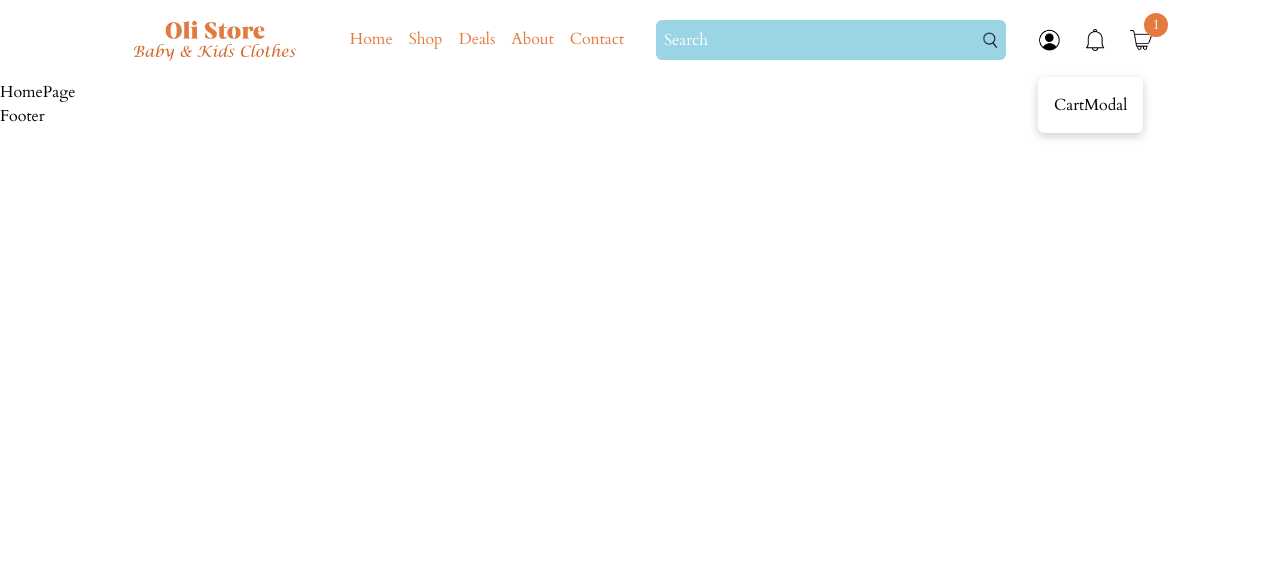
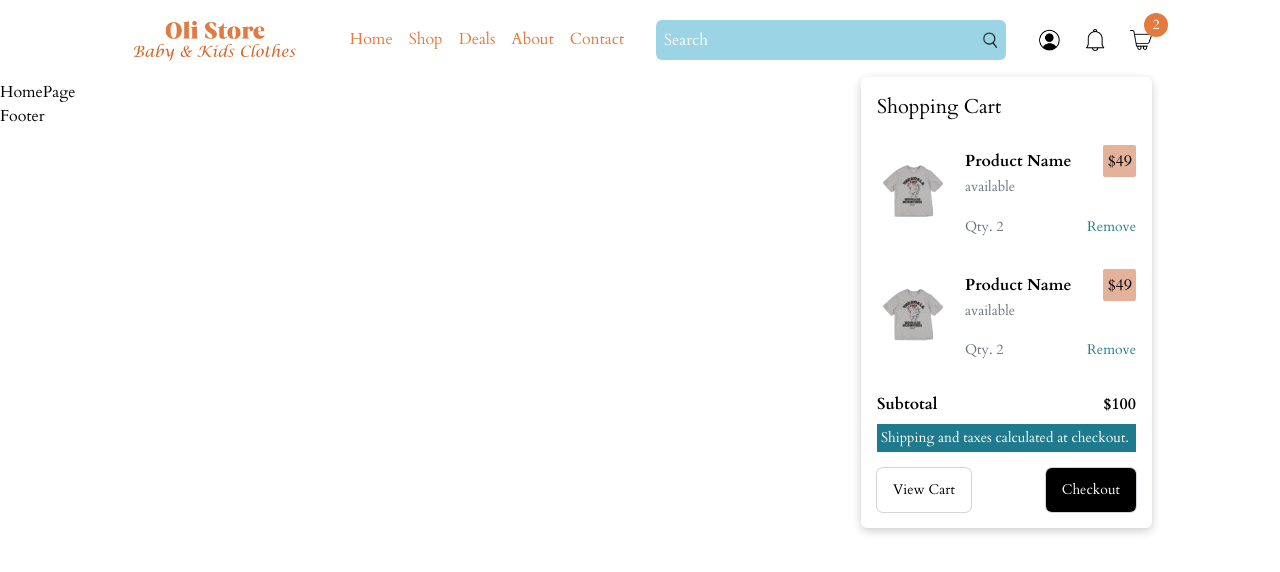
Before and after one commit to jordislpm/ecommerce-clone-template, a Next.js app: page / in a window 1280 px wide. Both pictures are taken after a click on the picture 1141 px from the left and 40 px from the top of the page. Shown: the top 572 px of the page. Built offline with nearby package versions, Linux system fonts and the light colour scheme.

Commit message:
fist version of Header and NavBar is completed

```diff
--- a/src/app/globals.css
+++ b/src/app/globals.css
@@ -10,3 +10,18 @@
     --third-color:#E4B29B;
     --fourth-color: #207A8E;
   }
+
+
+@layer utilities {
+  .hover-underline-main {
+    @apply border-b-2 border-transparent hover:border-main transition-all duration-200;
+  }
+
+   .hover-scale-link {
+    @apply hover:scale-105 transform transition-transform duration-200;
+  }
+
+
+
+
+}
--- a/src/components/layout/Header/NavBar/index.tsx
+++ b/src/components/layout/Header/NavBar/index.tsx
@@ -29,28 +29,28 @@ function NavBar() {
                     </Link>
                     <div className='hidden xl:flex gap-4'>
                         <Link
-                            className='border-b-2 border-transparent hover:border-b-2 hover:border-main text-md text-secundary hover:scale-105 transform transition-transform duration-200'
+                            className='hover-underline-main text-md text-secundary hover-scale-link'
                             href="/"
                         >Home
                         </Link>
                         <Link
-                            className='border-b-2 border-transparent hover:border-b-2 hover:border-main text-md text-secundary hover:scale-105 transform transition-transform duration-200'
+                            className='hover-underline-main text-md text-secundary hover-scale-link'
                             href="/"
                         >Shop
                         </Link>
                         <Link
                             href="/"
-                            className='border-b-2 border-transparent hover:border-b-2 hover:border-main text-md text-secundary hover:scale-105 transform transition-transform duration-200'
+                            className='hover-underline-main text-md text-secundary hover-scale-link'
                         >Deals
                         </Link>
                         <Link
                             href="/"
-                            className='border-b-2 border-transparent hover:border-b-2 hover:border-main text-md text-secundary hover:scale-105 transform transition-transform duration-200'
+                            className='hover-underline-main text-md text-secundary hover-scale-link'
                         >About
                         </Link>
                         <Link
                             href="/"
-                            className='border-b-2 border-transparent hover:border-b-2 hover:border-main text-md text-secundary hover:scale-105 transform transition-transform duration-200'
+                            className='hover-underline-main text-md text-secundary hover-scale-link'
                         >Contact
                         </Link>
                     </div>
--- a/src/components/layout/Header/NavIcons/index.tsx
+++ b/src/components/layout/Header/NavIcons/index.tsx
@@ -25,12 +25,12 @@ function NavIcons() {
         setIsProfileOpen((prev) => !prev)
     }
 
-    const handleCart = ()=>{
-        if (isProfileOpen){
+    const handleCart = () => {
+        if (isProfileOpen) {
             setIsProfileOpen(false)
         }
 
-        setIsCartOpen((prev)=>!prev)
+        setIsCartOpen((prev) => !prev)
     }
 
     return (
@@ -45,8 +45,8 @@ function NavIcons() {
             {
                 isProfileOpen &&
                 <div className='absolute p-4 top-12 rounded-md left-0 shadow-[0_3px_10px_rgb(0,0,0,0.2)] z-20'>
-                    <Link href="/">Profile</Link>
-                    <div className='mt-2 cursor-pointer'>Logout</div>
+                    <Link className='hover-underline-main' href="/">Profile</Link>
+                    <div className='mt-2 cursor-pointer hover-underline-main'>Logout</div>
                 </div>
             }
             <Image
@@ -64,7 +64,10 @@ function NavIcons() {
                     width={22}
                     onClick={handleCart}
                 />
-                <div className='absolute -top-4 -right-4 w-6 h-6 bg-secundary rounded-full text-white text-sm flex items-center justify-center'>1</div>
+                <div
+                    className='absolute -top-4 -right-4 w-6 h-6 bg-secundary rounded-full text-white text-sm flex items-center justify-center'
+                >2
+                </div>
             </div>
             {
                 isCartOpen &&
--- /dev/null
+++ b/src/components/share/ButtonRect/index.tsx
@@ -0,0 +1,21 @@
+import React from 'react'
+
+
+interface ButtonRectProps {
+    type?: "black" | "white";
+    text: string;
+    buttonAction: () => void;
+
+}
+
+function ButtonRect({ type = "white", text, buttonAction }: ButtonRectProps) {
+    return (
+        <button
+            className={`text-sm rounded-md py-3 px-4 ring-1 ring-gray-300 ${type === "black" ? "bg-black text-white hover:bg-main hover:text-black" : "hover:bg-secundary hover:text-white"}`}
+            onClick={buttonAction}>
+            {text}
+        </button>
+    )
+}
+
+export default ButtonRect
--- a/src/components/share/CartModal/index.tsx
+++ b/src/components/share/CartModal/index.tsx
@@ -1,9 +1,41 @@
 'use client '
 import React from 'react'
+import CartModalItem from '../CartModalItem';
+import ButtonRect from '../ButtonRect';
 
 function CartModal() {
+
+  const cartItems: boolean = true;
+
   return (
-    <div className='absolute p-4 top-12 rounded-md left-0 shadow-[0_3px_10px_rgb(0,0,0,0.2)] z-20'>CartModal</div>
+    <div className='z-20 absolute p-4 rounded-md shadow-[0_3px_10px_rgb(0,0,0,0.2)] bg-white top-12 right-0 flex flex-col gap-6 w-max'>
+      <h2 className='text-xl'>Shopping Cart</h2>
+      {!cartItems ?
+        (
+          <div>
+            Cart is empty
+          </div>
+        ) : (
+          <div className='w-max flex flex-col gap-8'>
+            <CartModalItem />
+            <CartModalItem />
+            {/* BOTTOM */}
+            <div className=''>
+              <div className='flex items-center justify-between font-semibold'>
+                <span className=''>Subtotal</span>
+                <span className=''>$100</span>
+              </div>
+              <p className='text-white text-sm mt-2 mb-4 bg-main_second p-1'>
+                Shipping and taxes calculated at checkout.
+              </p>
+              <div className='flex justify-between'>
+                <ButtonRect text='View Cart' buttonAction={() => { }} />
+                <ButtonRect text='Checkout' type='black' buttonAction={() => { }} />
+              </div>
+            </div>
+          </div>
+        )}
+    </div>
   )
 }
 
--- /dev/null
+++ b/src/components/share/CartModalItem/index.tsx
@@ -0,0 +1,41 @@
+'use client'
+import Image from 'next/image'
+import React from 'react'
+
+
+
+function CartModalItem() {
+    return (
+        <div className='flex gap-4'>
+            <Image
+                src="/temporary/boyTshirt.jpg"
+                alt=""
+                width={72}
+                height={96}
+                className='object-cover rounded-md'
+            />
+            <div className=' flex flex-col justify-between w-full'>
+                {/* TOP */}
+                <div className=''>
+                    {/* TITTLE*/}
+                    <div className='flex items-center justify-between gap-8'>
+                        <h3 className='font-semibold'>Product Name</h3>
+                        <div className='p-1 bg-secundary_second rounded-sm'>$49</div>
+                    </div>
+                    {/* DESC */}
+                    <div className='text-sm text-gray-500'>
+                        available
+                    </div>
+                </div>
+                {/* BOTTOM */}
+                <div className='flex justify-between text-sm'>
+                    <span className='text-gray-500'>Qty. 2</span>
+                    <span className='text-main_second cursor-pointer'>Remove</span>
+                </div>
+
+            </div>
+        </div>
+    )
+}
+
+export default CartModalItem
--- a/tailwind.config.ts
+++ b/tailwind.config.ts
@@ -16,8 +16,8 @@ const config: Config = {
       colors: {
         main: "#9BD4E4",
         secundary: "#E37A3F",
-        main_second: "#E4B29B",
-        secundary_second: "#207A8E",
+        main_second: "#207A8E",
+        secundary_second: "#E4B29B",
       },
     },
   },
```
Also changed, not shown: public/temporary/boyTShirt.jpg (added).
